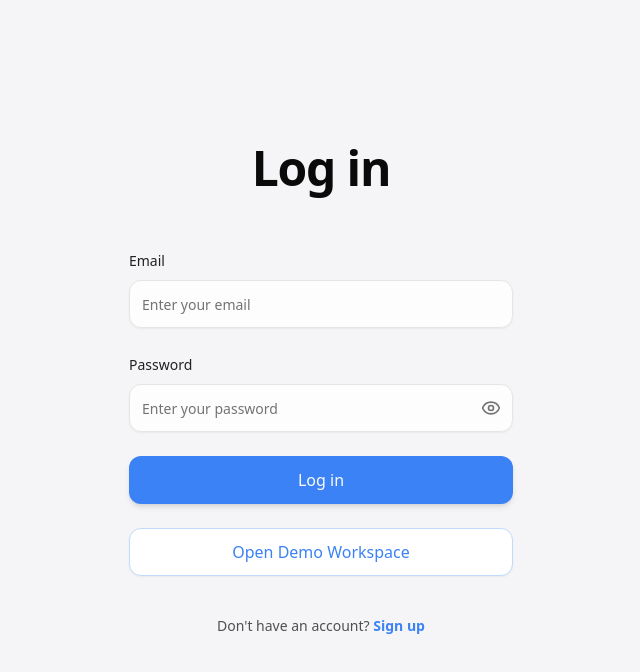
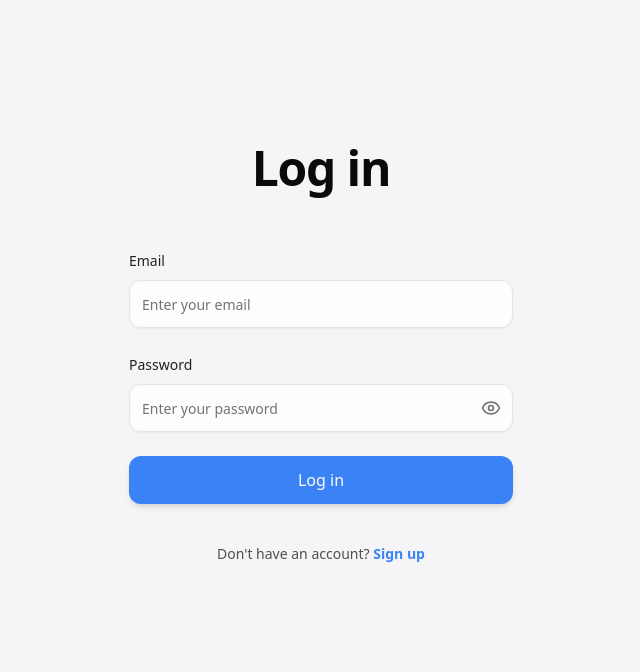
Before and after one commit to GoodFe11ow/Final-project, a Vue app in the folder frontend/: page /login in a window 1280 px wide. Shown: the top 672 px of the page, without its empty margins (319-959 px from the left). Built offline with nearby package versions, Linux system fonts and the light colour scheme; no server answers.

Commit message:
make on/off foor demo mode on prod

```diff
--- a/frontend/src/views/Login.vue
+++ b/frontend/src/views/Login.vue
@@ -16,6 +16,7 @@ const password = ref('')
 const errorMessage = ref('')
 const isSubmitting = ref(false)
 const isDemoSubmitting = ref(false)
+const isDemoModeEnabled = import.meta.env.VITE_DEMO_MODE === 'true'
 
 async function handleDemoLogin() {
   if (isSubmitting.value || isDemoSubmitting.value) return
@@ -91,7 +92,7 @@ async function handleSubmit() {
           <LoaderCircle v-if="isSubmitting" class="size-4 animate-spin" />
           {{ isSubmitting ? 'Logging in...' : 'Log in' }}
         </Button>
-        <Button type="button" variant="outline" :disabled="isSubmitting || isDemoSubmitting"
+        <Button v-if="isDemoModeEnabled" type="button" variant="outline" :disabled="isSubmitting || isDemoSubmitting"
           class="h-12 w-full rounded-xl border-blue-200 text-base font-medium text-blue-500 hover:bg-blue-50 hover:text-blue-600"
           @click="handleDemoLogin">
           <LoaderCircle v-if="isDemoSubmitting" class="size-4 animate-spin" />
```
Also changed, not shown: 1 other file (tests, documents, lock files or other folders).
